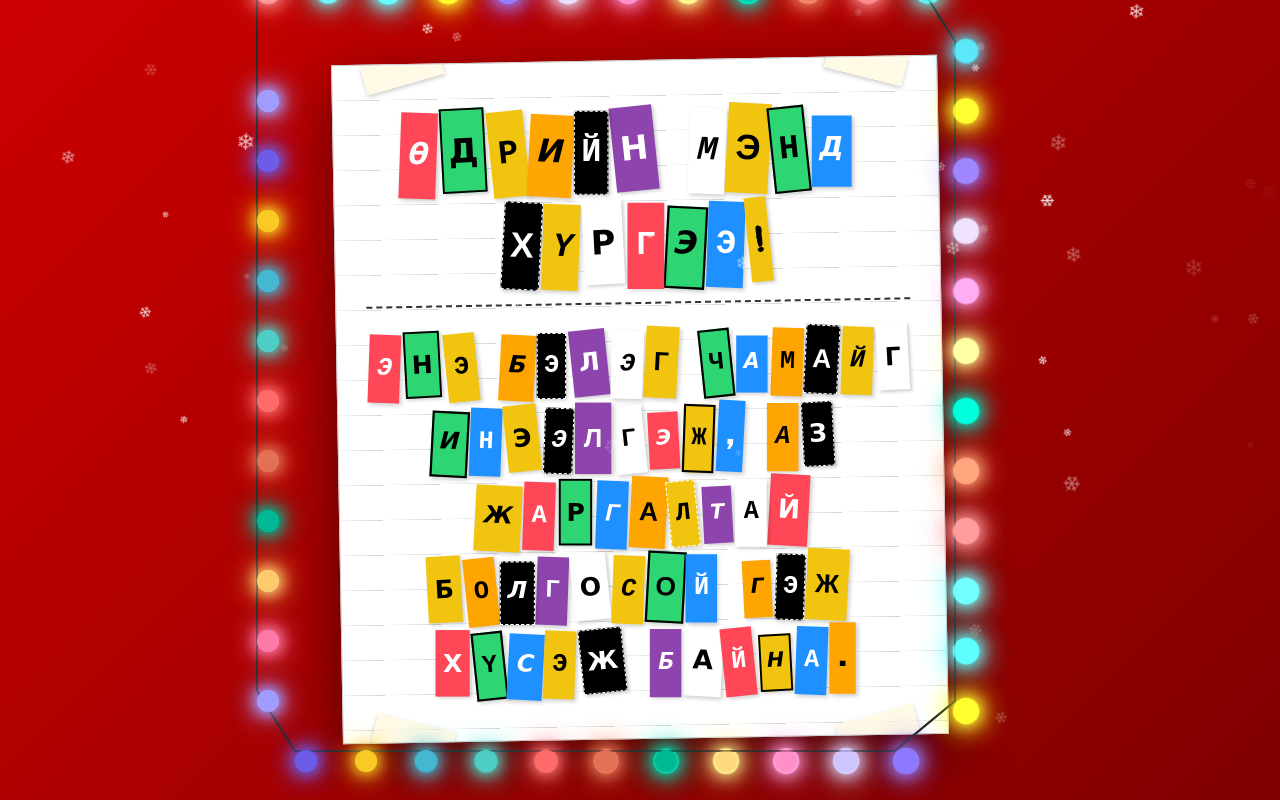
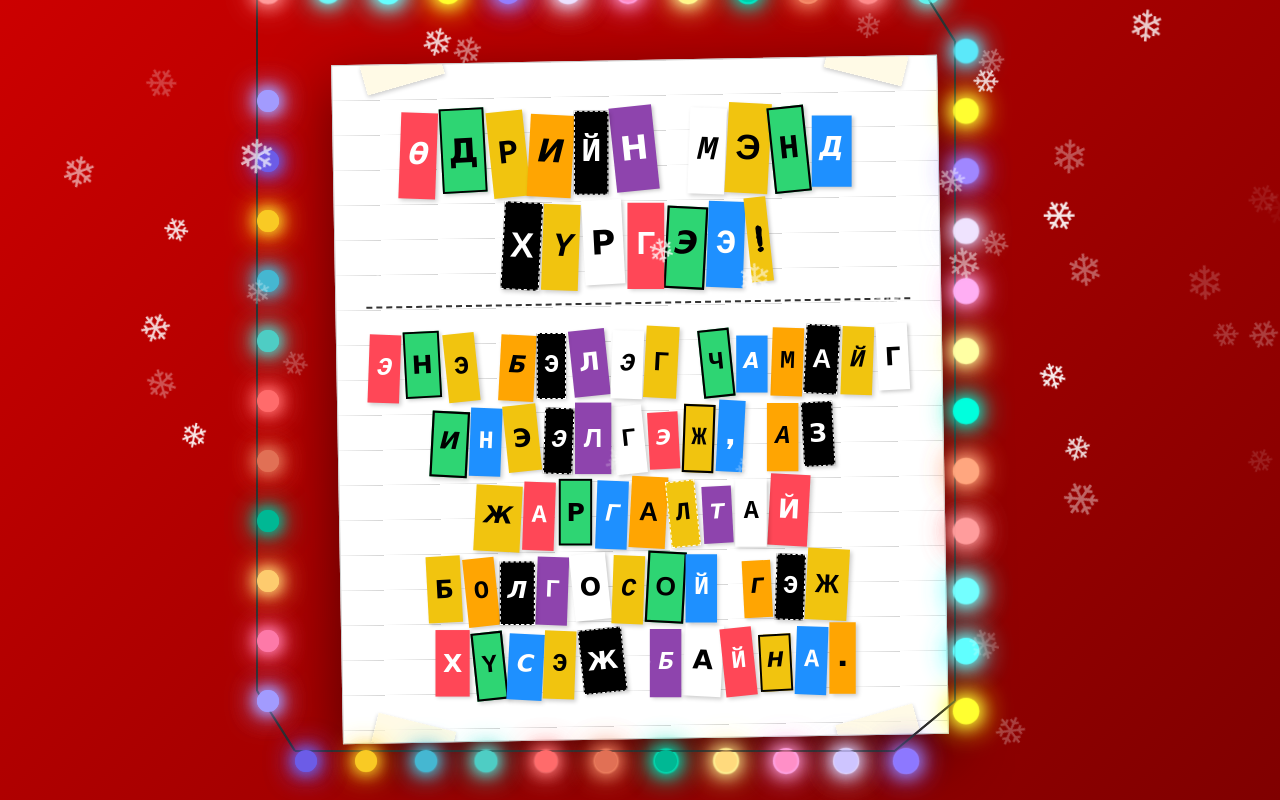
Before and after one commit to bazraatamir/monita-2025, a plain HTML site: page index.html in a window 1280 px wide. Drawn offline with nearby package versions, Linux system fonts and the light colour scheme.

Commit message:
first commit

```diff
--- a/index.html
+++ b/index.html
@@ -510,7 +510,7 @@
             snowflake.style.left = Math.random() * (window.innerWidth - 20) + 'px';
             snowflake.style.animationDuration = (5 + Math.random() * 10) + 's';
             snowflake.style.opacity = Math.random();
-            snowflake.style.fontSize = (0.5 + Math.random() * 1) + 'em';
+            snowflake.style.fontSize = (2 + Math.random() * 1) + 'em';
 
             document.body.appendChild(snowflake);
 
```
